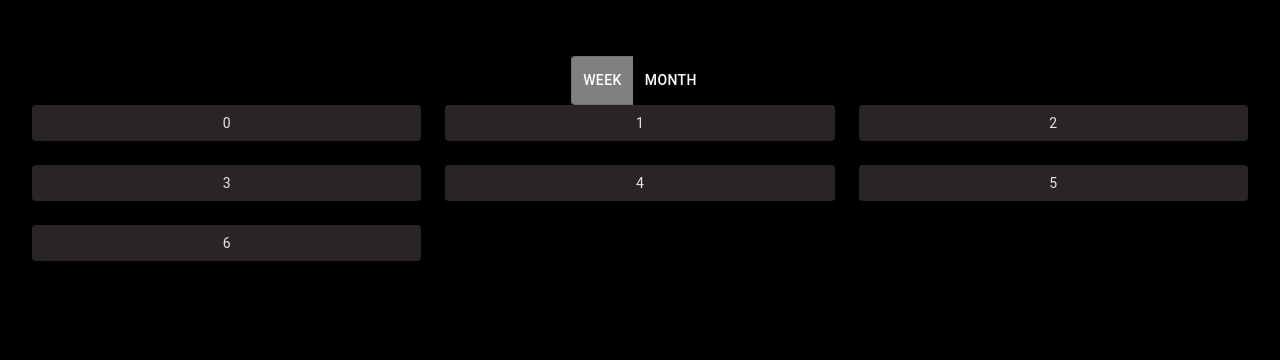
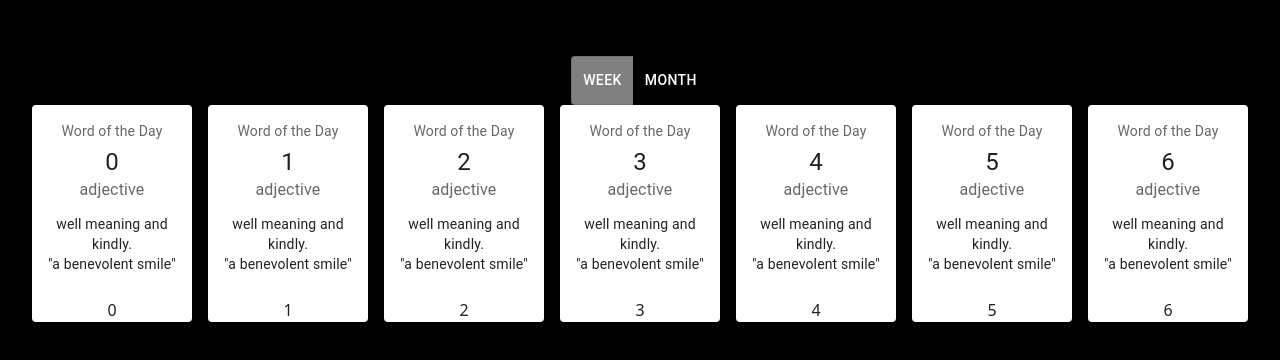
Before and after one commit to adityasatyadeep/budgit, a React (Vite) app in the folder frontend/: page /calendar in a window 1280 px wide. Both pictures are taken after a click on the button "WEEK". Shown: the top 360 px of the page. Built offline with nearby package versions, Linux system fonts and the light colour scheme; no server answers; the HTML template or start-up script is replaced by a standard one.

Commit message:
month view updates

```diff
--- /dev/null
+++ b/frontend/src/components/DateCard.jsx
@@ -0,0 +1,54 @@
+import React, { useState, useEffect } from "react";
+import { styled } from '@mui/material/styles';
+import Box from '@mui/material/Box';
+import Paper from '@mui/material/Paper';
+import Grid from '@mui/material/Unstable_Grid2';
+import SubmitButton from '../components/SubmitButton';
+import { Card, CardActionArea, CardContent, Typography } from "@mui/material";
+import axios from 'axios';
+
+const DateCard = ({ item, index, onCardSelect }) => {
+
+    const [isSelected, setIsSelected] = useState(false);
+
+    const handleClick = (id) => {
+        setIsSelected(!isSelected);
+        onCardSelect(id);
+    };
+    return (
+        <>
+        <Card
+            sx={{
+                backgroundColor: isSelected ? '#e0e0e0' : 'white',
+                border: isSelected ? '2px solid #be25a5' : '2px solid transparent',
+            }}
+        >
+
+        </Card>
+        <CardActionArea onClick={() => handleClick(item.id)} >
+            <Card>
+                <CardContent>
+                    <Typography sx={{ fontSize: 14 }} color="text.secondary" gutterBottom>
+                        {item.date}
+                    </Typography>
+                    <Typography variant="h5" component="div">
+                        {item.description}
+                    </Typography>
+                    <Typography sx={{ mb: 1.5 }} color="text.secondary">
+                        ${item.price}
+                    </Typography>
+                    <Typography variant="body2">
+                        {item.category}
+                        <br />
+                        {'"a benevolent smile"'}
+                    </Typography>
+                </CardContent>{index}
+            </Card>
+
+        </CardActionArea>
+        </>
+
+    )
+}
+
+export default DateCard
--- a/frontend/src/components/MonthView.jsx
+++ b/frontend/src/components/MonthView.jsx
@@ -1,13 +1,61 @@
-import React from 'react'
+import React, { useState, useEffect } from "react";
 import { styled } from '@mui/material/styles';
 import Box from '@mui/material/Box';
 import Paper from '@mui/material/Paper';
 import Grid from '@mui/material/Unstable_Grid2';
 import SubmitButton from '../components/SubmitButton';
-
+import { Card, CardContent, Typography } from "@mui/material";
+import axios from 'axios';
+import DateCard from "./DateCard";
 
 
 const MonthView = ({itemsByDay,fetchData}) => {
+    const [selected, setSelected] = useState([])
+
+    const MIN_PRICE = 0
+    const MAX_PRICE = 100
+
+    const CATEGORIES = ['Food', 'Drinks', 'Gas', 'Recreation', 'Groceries', 'Gifts', 'Technology', 'Rent', 'Miscellaneous']
+
+    const dateOptions = {
+        year: 'numeric',
+        month: 'long',
+        day: 'numeric',
+        hour: 'numeric',
+        minute: '2-digit',
+        hour12: true
+    };
+
+    const [allData, setAllData] = useState([])
+    // const fetchData = async () => {
+    //     try {
+
+    //         const response = await axios.get(`http://127.0.0.1:5000/getItems`, {
+    //             params: { user_id: 1, categories: CATEGORIES.join(), min_price: MIN_PRICE, max_price: MAX_PRICE },
+    //         }
+    //         );
+
+    //         // Ensure each row has a unique 'id' property
+    //         const dataWithIds = response.data.map((item, index) => ({
+    //             ...item,
+    //             formattedDate: new Date(item.date).toLocaleString('en-US', dateOptions),
+    //             id: item.id || index,
+    //         }));
+
+    //         setAllData(dataWithIds);
+    //         //   setLoading(false);
+    //     } catch (error) {
+    //         console.error('Error fetching data:', error);
+    //     }
+    // };
+
+    const dataToUse = allData.slice(0, 43)
+
+
+    const handleCardSelect = (id) => {
+        setSelected(prevSelected => [...prevSelected, id]);
+        console.log(selected)
+    };
 
     const Item = styled(Paper)(({ theme }) => ({
         backgroundColor: '#292524',
@@ -18,15 +66,23 @@ const MonthView = ({itemsByDay,fetchData}) => {
     }));
 
 
+    // useEffect(() => {
+    //     console.log("ITEMS", itemsByDay);
+
+    //     fetchData("2024-07-01","2024-07-31");
+    // }, []);
+
+    console.log("ITEMS2", itemsByDay);
+
     return (
-        <Grid container spacing={{ xs: 2, md: 3 }} columns={{ xs: 4, sm: 8, md: 12 }}>
-            {Array.from(Array(7)).map((_, index) => (
-                <Grid xs={2} sm={4} md={4} key={index}>
-                    <Item>{index}</Item>
+        <Grid container spacing={2} columns={7}>
+            {/* {Array.from(Array(42)).map((_, index) => ( */}
+            {itemsByDay.map((item, index) => (
+                <Grid xs={1} key={index}>
+                    <DateCard item={item} index={index} onCardSelect={handleCardSelect}/>
                 </Grid>
             ))}
         </Grid>
-
 
     )
 }
--- a/frontend/src/components/WeekView.jsx
+++ b/frontend/src/components/WeekView.jsx
@@ -1,31 +1,46 @@
-import React from 'react'
+import React, { useState, useEffect } from "react";
 import { styled } from '@mui/material/styles';
 import Box from '@mui/material/Box';
 import Paper from '@mui/material/Paper';
 import Grid from '@mui/material/Unstable_Grid2';
 import SubmitButton from '../components/SubmitButton';
-
+import { Card, CardContent, Typography } from "@mui/material";
+import axios from 'axios';
 
 
 const WeekView = ({itemsByDay,fetchData}) => {
 
-    const Item = styled(Paper)(({ theme }) => ({
-        backgroundColor: '#292524',
-        ...theme.typography.body2,
-        padding: theme.spacing(1),
-        textAlign: 'center',
-        color: '#e7e5e4',
+    const data = Array.from(Array(7)).map((_, index) => ({
+      [index]: index,
     }));
 
+    const data2 = JSON.stringify(data)
 
-    return (
-        <Grid container spacing={{ xs: 2, md: 3 }} columns={{ xs: 4, sm: 8, md: 12 }}>
-            {Array.from(Array(7)).map((_, index) => (
-                <Grid xs={2} sm={4} md={4} key={index}>
-                    <Item>{index}</Item>
-                </Grid>
-            ))}
-        </Grid>
+  return (
+    <Grid container spacing={2} columns={7}>
+        {data.map((_, index) => (
+            <Grid xs={1} key={index}>
+                <Card>
+                    <CardContent>
+                        <Typography sx={{ fontSize: 14 }} color="text.secondary" gutterBottom>
+                        Word of the Day
+                        </Typography>
+                        <Typography variant="h5" component="div">
+                        {index}
+                        </Typography>
+                        <Typography sx={{ mb: 1.5 }} color="text.secondary">
+                        adjective
+                        </Typography>
+                        <Typography variant="body2">
+                        well meaning and kindly.
+                        <br />
+                        {'"a benevolent smile"'}
+                        </Typography>
+                    </CardContent>{index}
+                </Card>
+            </Grid>
+        ))}
+    </Grid>
 
 
     )
```
